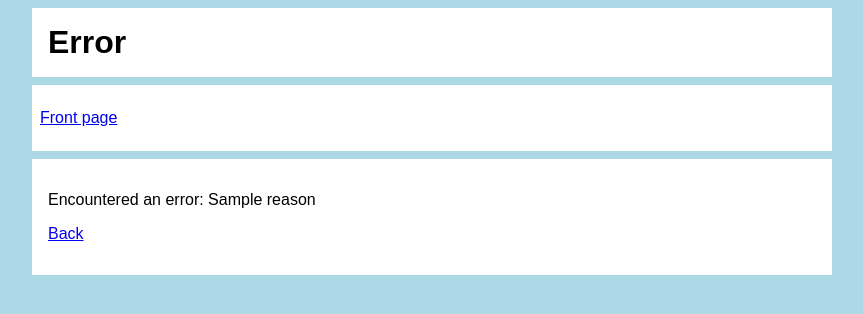
After one commit to sas765/musiket, a Flask app: template templates/error.html in a window 1280 px wide. The commit adds this page. Shown: the top 314 px of the page, without its empty margins (208-1071 px from the left). Run offline with Flask 3, Linux system fonts and the light colour scheme; the template is opened without the code that fills it: most values are stand-ins (such as "Sample title", 1, 10 or a date in 2020).

Commit message:
Message checks, error messages, entry appearance

```diff
--- a/app.py
+++ b/app.py
@@ -19,6 +19,10 @@ def check_length(title, artist, comment):
     if not artist or len(artist) > 75:
         abort(403)
     if len(comment) > 2500:
+        abort(403)
+
+def check_message(content):
+    if not content or len(content) > 250:
         abort(403)
 
 @app.route("/")
@@ -150,7 +154,6 @@ def remove_entry(entry_id):
 @app.route("/find_entry")
 def find_entry():
     query = request.args.get("query")
-    print(query)
     if query:
         results = entries.find_entries(query)
     else:
@@ -161,29 +164,39 @@ def find_entry():
 
 @app.route("/new_message", methods=["POST"])
 def new_message():
+    require_login()
     content = request.form["content"]
     user_id = session["user_id"]
     entry_id = request.form["entry_id"]
+
+    check_message(content)
 
     entries.add_message(content, user_id, entry_id)
     return redirect("/entry/" + str(entry_id))
 
 @app.route("/edit_message/<int:message_id>", methods=["GET", "POST"])
 def edit_message(message_id):
+    require_login()
     message = entries.get_message(message_id)
+    if session["user_id"] != message["user_id"]:
+        abort(403)
 
     if request.method == "GET":
         return render_template("edit_message.html", message=message)
 
     if request.method == "POST":
         content = request.form["content"]
+        check_message(content)
         entries.update_message(message["id"], content)
         return redirect("/entry/" + str(message["entry_id"]))
 
 @app.route("/remove_message/<int:message_id>", methods=["GET", "POST"])
 def remove_message(message_id):
+    require_login()
     message = entries.get_message(message_id)
     entry = entries.get_entry(message["entry_id"])
+    if session["user_id"] != message["user_id"]:
+        abort(403)
 
     if request.method == "GET":
         return render_template("remove_message.html", message=message, entry=entry)
@@ -203,13 +216,13 @@ def create():
     password1 = request.form["password1"]
     password2 = request.form["password2"]
     if password1 != password2:
-        return "ERROR: passwords don't match"
+        return render_template("error.html", site="/register", reason="passwords don't match")
     password_hash = generate_password_hash(password1)
 
     try:
         users.create_user(username, password_hash)
     except:
-        return "ERROR: username already exists"
+        return render_template("error.html", site="/register", reason="username already exists")
 
     return "Account created successfully"
 
@@ -229,7 +242,7 @@ def login():
             session["username"] = username
             return redirect("/")
         else:
-            return "ERROR: wrong password or username"
+            return render_template("error.html", site="/login", reason="invalid login")
 
 @app.route("/logout")
 def logout():
--- a/static/main.css
+++ b/static/main.css
@@ -25,14 +25,15 @@ body {
 
 .entry {
   border: 2px solid black;
+  background-color: gainsboro;
   margin: 1em;
   padding: 0.2em 0.5em;
 }
 
 .comment {
-    background-color: gainsboro;
-    margin: 0.2em 0;
-    padding: 0.2em 0.2em
+    background-color: floralwhite;
+    margin: 0.2em 0.2em;
+    padding: 0.3em 0.3em
 }
 
 h1, h2 {
@@ -44,3 +45,10 @@ h1, h2 {
   padding: 1em;
   margin: 0.5em 0;
 }
+
+.message {
+  border: 1px solid gray;
+  background-color: ivory;
+  padding: 1em;
+  margin: 0.5em 0;
+}
--- /dev/null
+++ b/templates/error.html
@@ -0,0 +1,28 @@
+<!DOCTYPE html>
+<html>
+
+<head>
+  <title>Register</title>
+  <link rel="stylesheet" href="/static/main.css">
+</head>
+
+<body>
+  <div class="header">
+    <h1>Error</h1>
+  </div>
+  <div class="nav">
+    <p>
+      <a href="/">Front page</a>
+    </p>
+  </div>
+  <div class="content">
+    <p>
+      Encountered an error: {{ reason }}
+    </p>
+    <p>
+      <a href="{{ site }}">Back</a>
+    </p>
+  </div>
+</body>
+
+</html>
--- a/templates/remove_message.html
+++ b/templates/remove_message.html
@@ -22,6 +22,7 @@
       <p>
         {{ message.username }} ({{ message.sent_at }})
       </p>
+      <hr />
       <p>
         {{ message.content }}
       </p>
--- a/users.py
+++ b/users.py
@@ -7,9 +7,11 @@ def create_user(username, password_hash):
 
 def check_login(username, password):
     sql = "SELECT id, password_hash FROM Users WHERE username = ?"
-    result = db.query(sql, [username])[0]
+    result = db.query(sql, [username])
     if not result:
         return None
+    else:
+        result = result[0]
     user_id = result["id"]
     password_hash = result["password_hash"]
     if check_password_hash(password_hash, password):
```
Also changed, not shown: templates/show_entry.html (+6 -3 lines).
